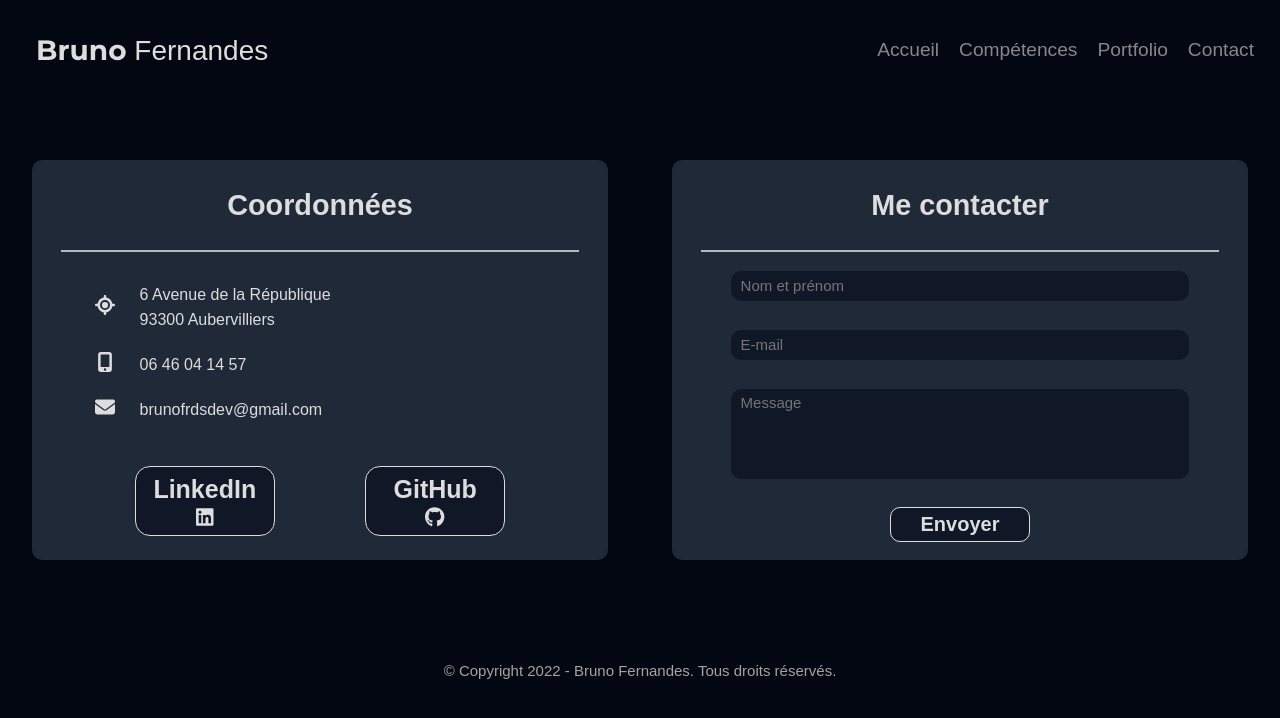
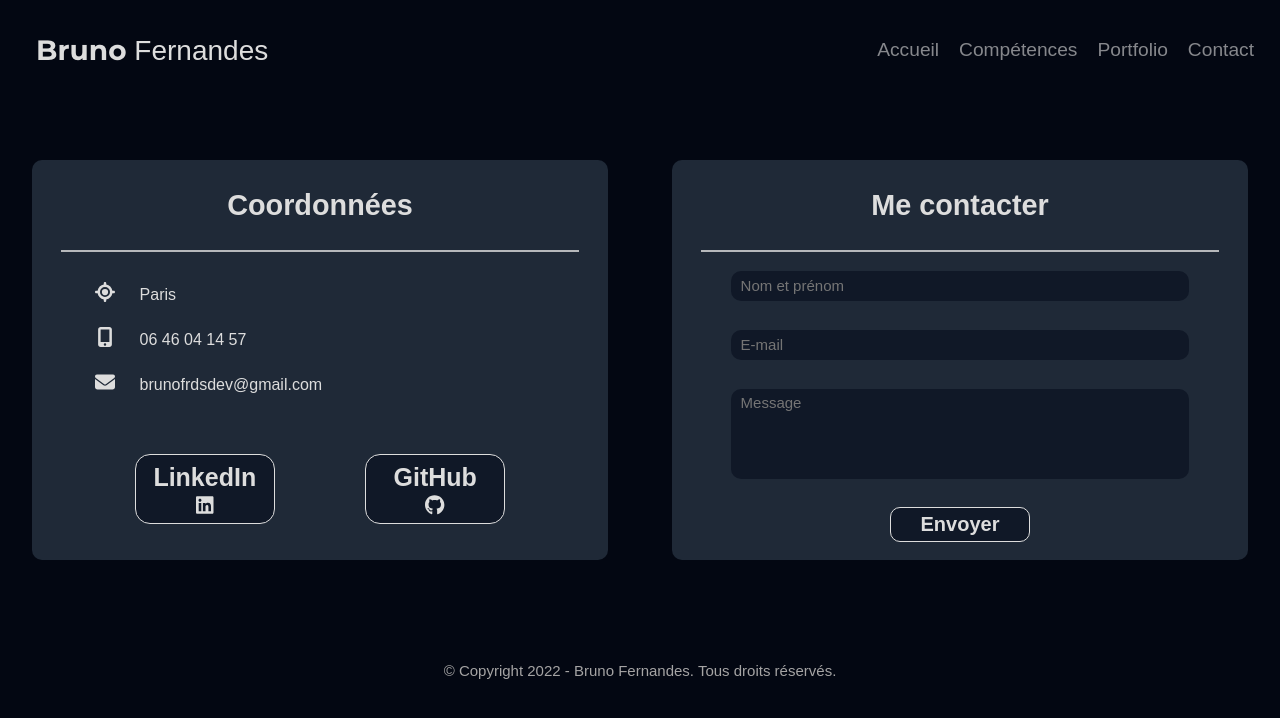
Before and after one commit to BrunoFrds/portfolio, a React (Create React App) app: page /contact in a window 1280 px wide. Shown: the top 718 px of the page. Built offline with nearby package versions, Linux system fonts and the light colour scheme.

Commit message:
Changement coordonnées

```diff
--- a/src/Components/ContactCoord.jsx
+++ b/src/Components/ContactCoord.jsx
@@ -23,8 +23,7 @@ function ContactCoord() {
         <span className="address-icon">
           <FontAwesomeIcon icon={faLocation} />
         </span>
-        6 Avenue de la République <br />
-        93300 Aubervilliers
+        Paris
       </p>
       <p className="coord-info__phone">
         <span className="phone-icon">
```
